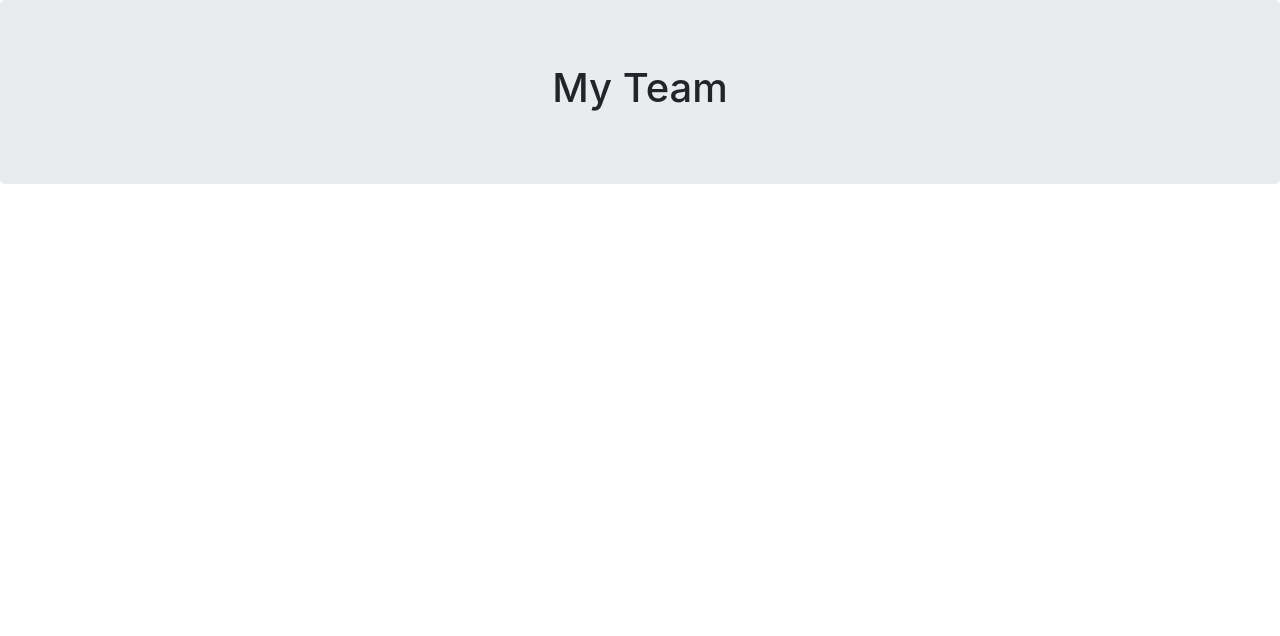
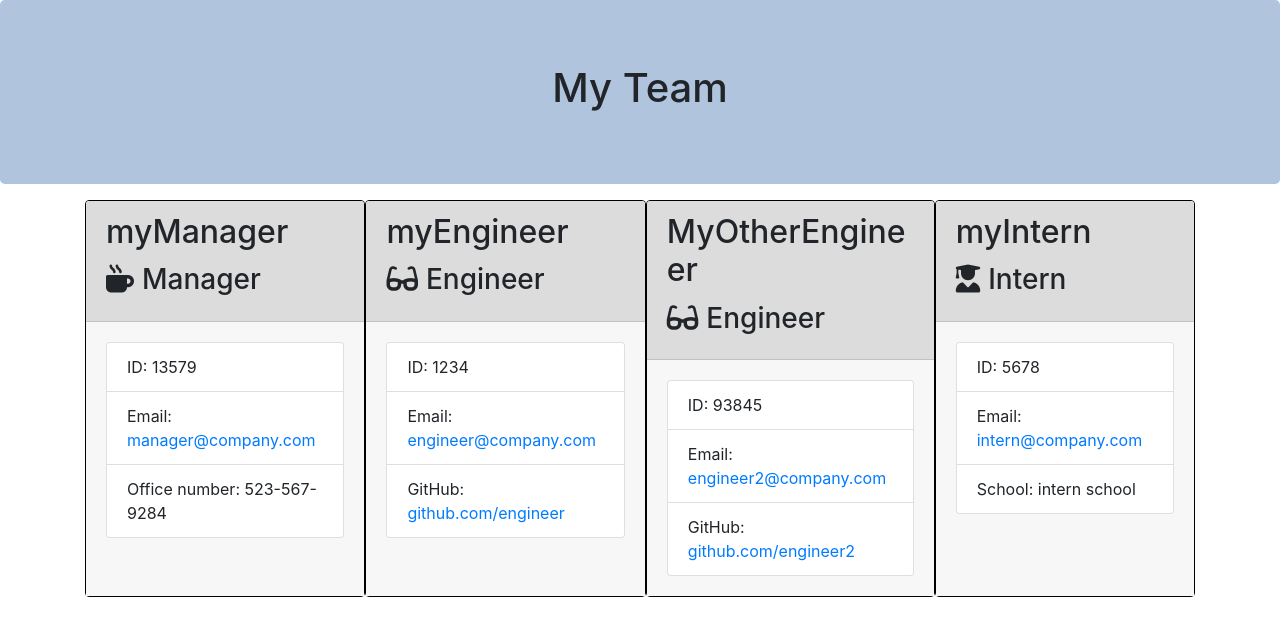
Before and after one commit to kellys-tech/EmployeeSummaryTemplateEngine, a website: page output/team.html in a window 1280 px wide. Drawn offline with nearby package versions, Linux system fonts and the light colour scheme.

Commit message:
updated styles for team roster

```diff
--- /dev/null
+++ b/output/styles.css
@@ -0,0 +1,14 @@
+.jumbotron {
+    background-color: lightsteelblue;
+}
+.card {
+    border-style: solid;
+    border-width: 1px;
+    border-color: black;
+}
+.card-header {
+    background-color: rgb(220, 220, 220);
+}
+.card-body {
+    background-color: rgb(247, 247, 247);
+}
--- a/output/team.html
+++ b/output/team.html
@@ -8,7 +8,7 @@
     <title>My Team</title>
     <link rel="stylesheet" href="https://stackpath.bootstrapcdn.com/bootstrap/4.3.1/css/bootstrap.min.css"
         integrity="sha384-ggOyR0iXCbMQv3Xipma34MD+dH/1fQ784/j6cY/iJTQUOhcWr7x9JvoRxT2MZw1T" crossorigin="anonymous">
-    <link rel="stylesheet" href="style.css">
+    <link rel="stylesheet" href="styles.css">
     <script src="https://kit.fontawesome.com/c502137733.js"></script>
 </head>
 
@@ -23,6 +23,58 @@
     <div class="container">
         <div class="row">
             <div class="team-area col-12 d-flex justify-content-center">
+                <div class="card employee-card">
+    <div class="card-header">
+        <h2 class="card-title">myManager</h2>
+        <h3 class="card-title"><i class="fas fa-mug-hot mr-2"></i>Manager</h3>
+    </div>
+    <div class="card-body">
+        <ul class="list-group">
+            <li class="list-group-item">ID: 13579</li>
+            <li class="list-group-item">Email: <a href="mailto:manager@company.com">manager@company.com</a></li>
+            <li class="list-group-item">Office number: 523-567-9284</li>
+        </ul>
+    </div>
+</div>
+<div class="card employee-card">
+    <div class="card-header">
+        <h2 class="card-title">myEngineer</h2>
+        <h3 class="card-title"><i class="fas fa-glasses mr-2"></i>Engineer</h3>
+    </div>
+    <div class="card-body">
+        <ul class="list-group">
+            <li class="list-group-item">ID: 1234</li>
+            <li class="list-group-item">Email: <a href="mailto:engineer@company.com">engineer@company.com</a></li>
+            <li class="list-group-item">GitHub: <a href="https://github.com/github.com/engineer" target="_blank" rel="noopener noreferrer">github.com/engineer</a></li>
+        </ul>
+    </div>
+</div>
+<div class="card employee-card">
+    <div class="card-header">
+        <h2 class="card-title">MyOtherEngineer</h2>
+        <h3 class="card-title"><i class="fas fa-glasses mr-2"></i>Engineer</h3>
+    </div>
+    <div class="card-body">
+        <ul class="list-group">
+            <li class="list-group-item">ID: 93845</li>
+            <li class="list-group-item">Email: <a href="mailto:engineer2@company.com">engineer2@company.com</a></li>
+            <li class="list-group-item">GitHub: <a href="https://github.com/github.com/engineer2" target="_blank" rel="noopener noreferrer">github.com/engineer2</a></li>
+        </ul>
+    </div>
+</div>
+<div class="card employee-card">
+    <div class="card-header">
+        <h2 class="card-title">myIntern</h2>
+        <h3 class="card-title"><i class="fas fa-user-graduate mr-2"></i>Intern</h3>
+    </div>
+    <div class="card-body">
+        <ul class="list-group">
+            <li class="list-group-item">ID: 5678</li>
+            <li class="list-group-item">Email: <a href="mailto:intern@company.com">intern@company.com</a></li>
+            <li class="list-group-item">School: intern school</li>
+        </ul>
+    </div>
+</div>
 
             </div>
         </div>
```
